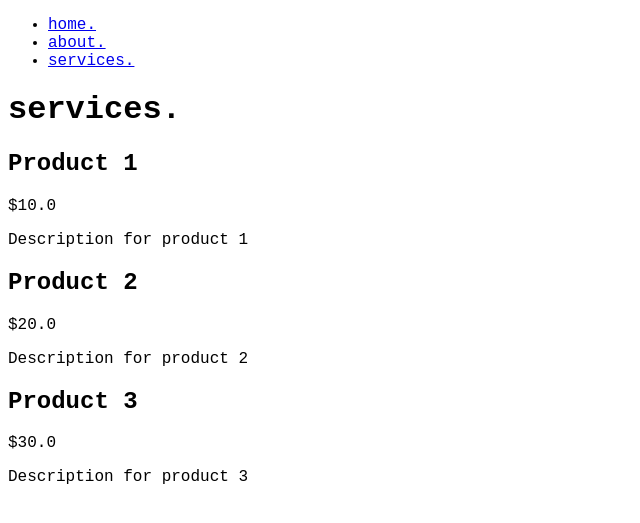
After one commit to maviles7/awsdeploytest, a Django app: page /services/ in a window 1280 px wide. The commit adds this page. Shown: the top 523 px of the page, without its empty margins (0-640 px from the left). Run offline with Django 5.2, Linux system fonts and the light colour scheme.

Commit message:
service page

```diff
--- a/main_app/static/css/base.css
+++ b/main_app/static/css/base.css
@@ -1,4 +1,3 @@
 body {
-    background-color: green;
     font-family:'Courier New', Courier, monospace
 }
--- a/main_app/templates/base.html
+++ b/main_app/templates/base.html
@@ -16,6 +16,7 @@
             <ul>
                 <li><a href="/">home.</a></li>
                 <li><a href="/about">about.</a></li>
+                <li><a href="/services">services.</a></li>
             </ul>
         </nav>
     </header>
--- /dev/null
+++ b/main_app/templates/services/index.html
@@ -0,0 +1,15 @@
+{% extends 'base.html' %}
+{% load static %}
+
+{% block content %}
+
+<h1>services.</h1>
+<div>
+    {% for service in services %}
+    <h2>{{ service.name }}</h2>
+    <p>${{ service.price }}</p>
+    <p>{{ service.description }}</p>
+    {% endfor %}
+</div>
+
+{% endblock %}
--- a/main_app/urls.py
+++ b/main_app/urls.py
@@ -4,4 +4,5 @@ from . import views
 urlpatterns = [
     path('', views.home, name='home'),
     path('about/', views.about, name='about'),
+    path('services/', views.service_index, name='service-index'),
 ]
--- a/main_app/views.py
+++ b/main_app/views.py
@@ -3,8 +3,23 @@ from django.http import HttpResponse
 
 # Create your views here.
 
+class Service:
+    def __init__(self, name, description, price):
+        self.name = name
+        self.description = description
+        self.price = price
+
+services = [
+    Service('Product 1', 'Description for product 1', 10.00),
+    Service('Product 2', 'Description for product 2', 20.00),
+    Service('Product 3', 'Description for product 3', 30.00),
+]
+
 def home(request):
-    return render(request, 'home.html');
+    return render(request, 'home.html')
 
 def about(request):
-    return render(request, 'about.html');
+    return render(request, 'about.html')
+
+def service_index(request):
+    return render(request, 'services/index.html', {'services': services})
```
